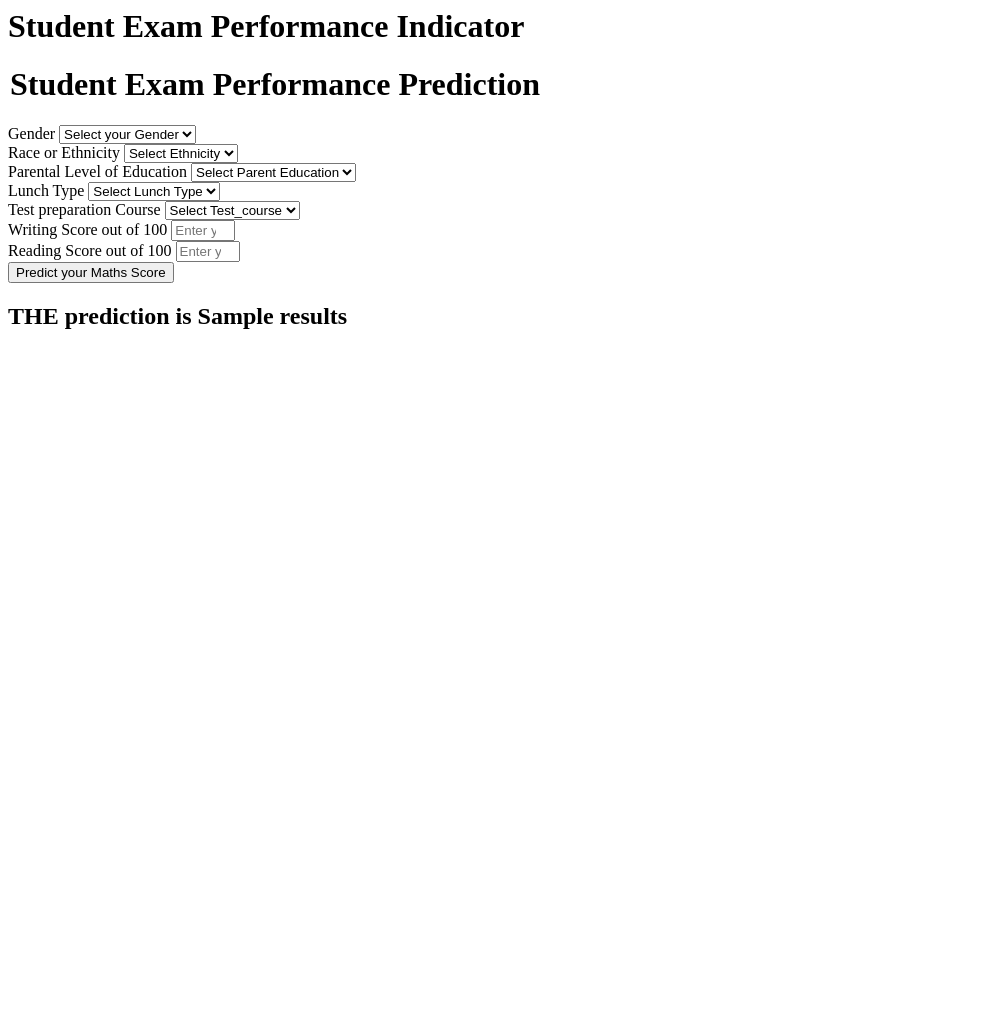
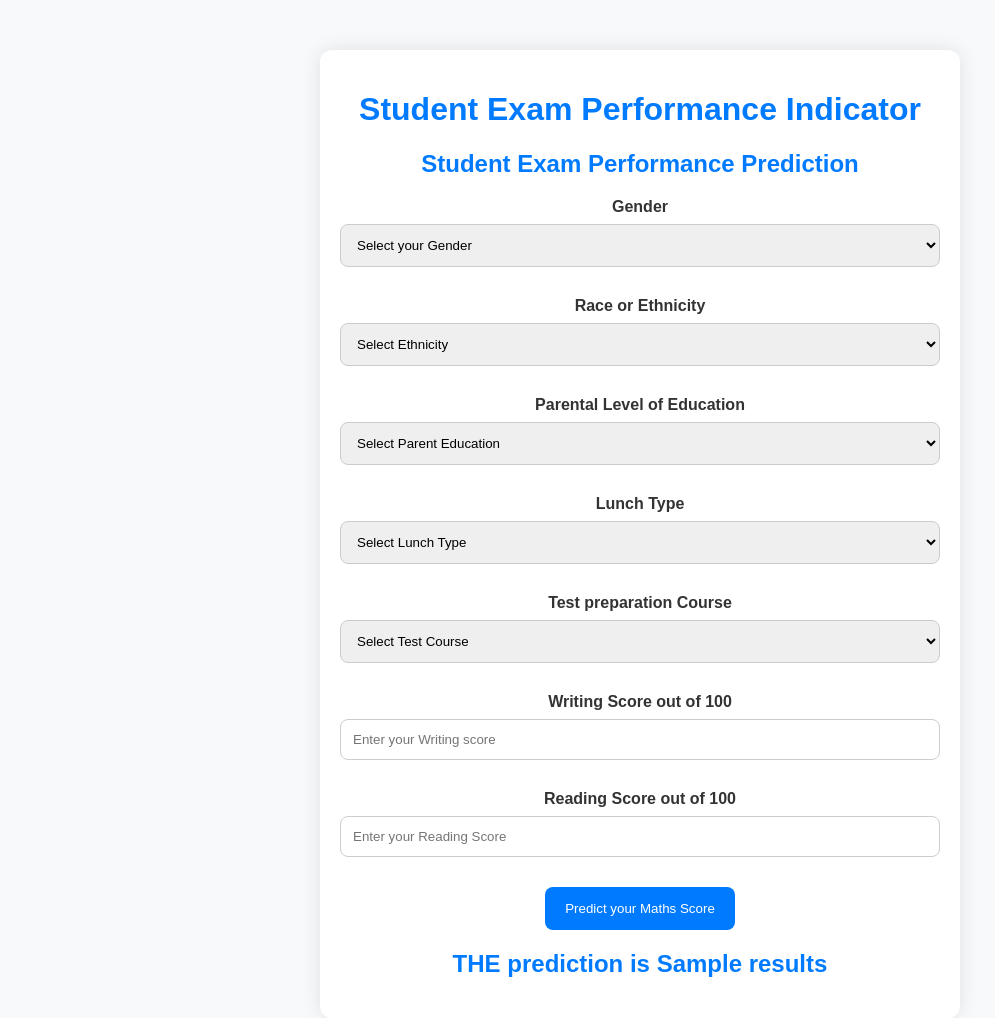
Before and after one commit to Dzone11/ML-Projects, a Flask app: template templates/home.html in a window 1280 px wide. Shown: the whole page, without its empty margins (0-995 px from the left). Before the commit the page ends 329 px from the top, so only its background shows below. Run offline with Flask 3, Linux system fonts and the light colour scheme; the template is opened without the code that fills it: most values are stand-ins (such as "Sample title", 1, 10 or a date in 2020).

Commit message:
UI Improved

```diff
--- a/templates/home.html
+++ b/templates/home.html
@@ -1,111 +1,162 @@
+<!DOCTYPE html>
 <html>
+
+<head>
+    <style>
+        body {
+            font-family: 'Arial', sans-serif;
+            background-color: #f7f9fb;
+            margin: 0;
+            padding: 0;
+            box-sizing: border-box;
+        }
+
+        .container {
+            max-width: 600px;
+            margin: auto;
+            padding: 20px;
+            background-color: #fff;
+            border-radius: 12px;
+            box-shadow: 0 0 20px rgba(0, 0, 0, 0.1);
+            margin-top: 50px;
+            transition: box-shadow 0.3s ease-in-out;
+        }
+
+        .container:hover {
+            box-shadow: 0 0 30px rgba(0, 0, 0, 0.2);
+        }
+
+        .login {
+            text-align: center;
+        }
+
+        form {
+            margin-top: 20px;
+        }
+
+        .mb-3 {
+            margin-bottom: 15px;
+        }
+
+        .form-label {
+            display: block;
+            margin-bottom: 8px;
+            font-weight: bold;
+            color: #333;
+        }
+
+        .form-control {
+            width: 100%;
+            padding: 12px;
+            box-sizing: border-box;
+            border: 1px solid #ccc;
+            border-radius: 8px;
+            margin-bottom: 15px;
+            transition: border-color 0.3s ease-in-out;
+        }
+
+        .form-control:focus {
+            border-color: #007bff;
+        }
+
+        .btn-primary {
+            background-color: #007bff;
+            color: #fff;
+            padding: 14px 20px;
+            border: none;
+            border-radius: 8px;
+            cursor: pointer;
+            transition: background-color 0.3s ease-in-out;
+        }
+
+        .btn-primary:hover {
+            background-color: #0056b3;
+        }
+
+        h1, h2 {
+            color: #007bff;
+        }
+    </style>
+</head>
+
 <body>
+    <div class="container">
         <div class="login">
             <h1>Student Exam Performance Indicator</h1>
 
             <form action="{{ url_for('predict_datapoint')}}" method="post">
-        <h1>
-            <legend>Student Exam Performance Prediction</legend>
-        </h1>
+                <h2>Student Exam Performance Prediction</h2>
+
                 <div class="mb-3">
                     <label class="form-label">Gender</label>
-            <select class="form-control" name="gender" placeholder="Enter you Gender" required>
+                    <select class="form-control" name="gender" required>
                         <option class="placeholder" selected disabled value="">Select your Gender</option>
-                <option value="male">
-                    Male
-                </option>
-                <option value="female">
-                    Female
-                </option>
+                        <option value="male">Male</option>
+                        <option value="female">Female</option>
                     </select>
                 </div>
+
                 <div class="mb-3">
                     <label class="form-label">Race or Ethnicity</label>
-            <select class="form-control" name="ethnicity" placeholder="Enter you ethnicity" required>
+                    <select class="form-control" name="ethnicity" required>
                         <option class="placeholder" selected disabled value="">Select Ethnicity</option>
-                <option value="group A">
-                    Group A
-                </option>
-                <option value="group B">
-                    Group B
-                </option>
-                <option value="group C">
-                    Group C
-                </option>
-                <option value="group D">
-                    Group D
-                </option>
-                <option value="group E">
-                    Group E
-                </option>
+                        <option value="group A">Group A</option>
+                        <option value="group B">Group B</option>
+                        <option value="group C">Group C</option>
+                        <option value="group D">Group D</option>
+                        <option value="group E">Group E</option>
                     </select>
                 </div>
+
                 <div class="mb-3">
                     <label class="form-label">Parental Level of Education</label>
-            <select class="form-control" name="parental_level_of_education"
-                placeholder="Enter you Parent Education" required>
+                    <select class="form-control" name="parental_level_of_education" required>
                         <option class="placeholder" selected disabled value="">Select Parent Education</option>
-                <option value="associate's degree">
-                    associate's degree
-                </option>
-                <option value="bachelor's degree">
-                    bachelor's degree
-                </option>
-                <option value="high school">
-                    high school
-                </option>
-                <option value="master's degree">
-                    master's degree
-                </option>
-                <option value="some college">
-                    some college
-                </option>
-                <option value="some high school">
-                    some high school
-                </option>
+                        <option value="associate's degree">Associate's Degree</option>
+                        <option value="bachelor's degree">Bachelor's Degree</option>
+                        <option value="high school">High School</option>
+                        <option value="master's degree">Master's Degree</option>
+                        <option value="some college">Some College</option>
+                        <option value="some high school">Some High School</option>
                     </select>
                 </div>
+
                 <div class="mb-3">
                     <label class="form-label">Lunch Type</label>
-            <select class="form-control" name="lunch" placeholder="Enter you Lunch" required>
+                    <select class="form-control" name="lunch" required>
                         <option class="placeholder" selected disabled value="">Select Lunch Type</option>
-                <option value="free/reduced">
-                    free/reduced
-                </option>
-                <option value="standard">
-                    standard
-                </option>
+                        <option value="free/reduced">Free/Reduced</option>
+                        <option value="standard">Standard</option>
                     </select>
                 </div>
+
                 <div class="mb-3">
                     <label class="form-label">Test preparation Course</label>
-            <select class="form-control" name="test_preparation_course" placeholder="Enter you Course"
-                required>
-                <option class="placeholder" selected disabled value="">Select Test_course</option>
-                <option value="none">
-                    None
-                </option>
-                <option value="completed">
-                    Completed
-                </option>
+                    <select class="form-control" name="test_preparation_course" required>
+                        <option class="placeholder" selected disabled value="">Select Test Course</option>
+                        <option value="none">None</option>
+                        <option value="completed">Completed</option>
                     </select>
                 </div>
+
                 <div class="mb-3">
                     <label class="form-label">Writing Score out of 100</label>
-            <input class="form-control" type="number" name="reading_score"
-                placeholder="Enter your Reading score" min='0' max='100' />
+                    <input class="form-control" type="number" name="writing_score" placeholder="Enter your Writing score" min="0" max="100" />
                 </div>
+
                 <div class="mb-3">
                     <label class="form-label">Reading Score out of 100</label>
-            <input class="form-control" type="number" name="writing_score"
-                placeholder="Enter your Reading Score" min='0' max='100' />
+                    <input class="form-control" type="number" name="reading_score" placeholder="Enter your Reading Score" min="0" max="100" />
                 </div>
+
                 <div class="mb-3">
-            <input class="btn btn-primary" type="submit" value="Predict your Maths Score" required />
+                    <input class="btn btn-primary" type="submit" value="Predict your Maths Score" />
                 </div>
             </form>
-    <h2>
-       THE  prediction is {{results}}
-    </h2>
-   <body>
+
+            <h2>THE prediction is {{results}}</h2>
+        </div>
+    </div>
+</body>
+
 </html>
```
Lines whose indentation alone changed are shown as unchanged.
